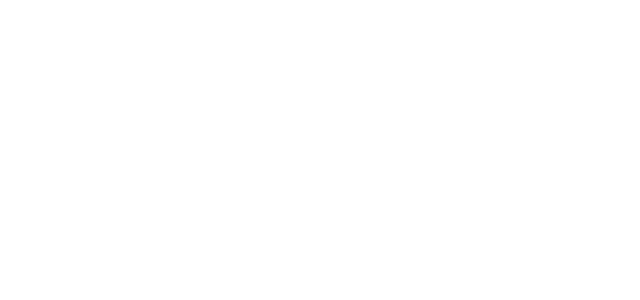
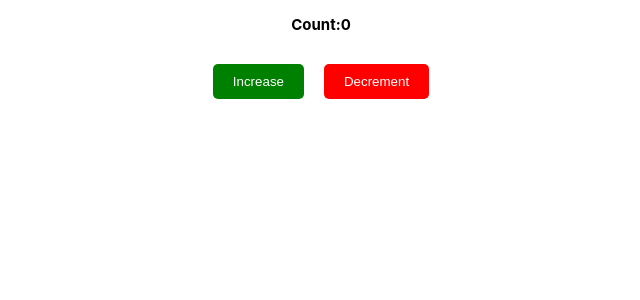
Before and after one commit to Nandhini-ns/React-Learning, a React (Create React App) app: page /hooks in a window 1280 px wide. Before the commit this address had no page. Shown: the top 300 px of the page, without its empty margins (319-959 px from the left). Built offline with nearby package versions, Linux system fonts and the light colour scheme.

Commit message:
Hooks - React useContext

```diff
--- a/src/App.js
+++ b/src/App.js
@@ -18,7 +18,8 @@
 import Es6 from './Compontent/Es6';
 import Child from './Compontent/Child';
 import List from './Compontent/List';
-
+import Hooks from './Compontent/Hooks';
+import  Capp from './Compontent/Capp';
 
 function App() {
   return (
@@ -29,6 +30,8 @@
            <Route path="/child" element={< Child/>} />
           {/* <Route path="/about" element={<About />} /> */}
           <Route path="/list" element={< List/>} />
+           <Route path="/hooks" element={< Hooks/>} />
+                 <Route path="/capp" element={<Capp/>} />
         </Routes>
       </BrowserRouter>
     </div>
--- /dev/null
+++ b/src/Compontent/Capp.js
@@ -0,0 +1,19 @@
+
+import UserContext from "./UserContext";
+import React,{useContext} from "react";
+
+
+function Child() {
+  const user = useContext(UserContext);
+  return <h1 style={{textAlign:"center",marginTop:"50px",background:"yellow"}}>Welcome, {user}!</h1>;
+}
+
+function Capp() {
+  return (
+    <UserContext.Provider value="NandhiniNadimuthu">
+      <Child />
+    </UserContext.Provider>
+  );
+}
+
+export default Capp;
--- /dev/null
+++ b/src/Compontent/Hooks.css
@@ -0,0 +1,24 @@
+.btn-container{
+    text-align: center;
+    margin-top: 20px;
+}
+ .bt{
+    margin: 10px;
+    padding: 10px 20px;
+    border: none;
+    border-radius: 5px;
+    color: white;
+    cursor: pointer;
+ }
+ .btn-inc{
+    background-color: green;
+ }
+ .btn-dec{
+    background-color: red;
+ }
+ .btn-inc:hover{
+    background-color: rgb(4, 81, 4);
+ }
+ .btn-dec:hover{
+    background-color: rgb(197, 7, 7);
+ }
--- /dev/null
+++ b/src/Compontent/Hooks.js
@@ -0,0 +1,20 @@
+
+import React,{useState,useEffect} from "react";
+import "./Hooks.css";
+function Counter(){
+    const[count, setCount]=useState(0);
+    useEffect(()=>{
+        console.log("Count updated:" , count);
+        document.title=`Count:${count}`;
+    },[count]);
+    return(
+        <div>
+            <p style={{textAlign:"center",fontWeight:"bold",fontSize:"15px"}}>Count:{count}</p>
+            <div className="btn-container">
+             <button onClick={() => setCount(count + 1)} className="bt btn-inc">Increase</button>
+             <button onClick={() => setCount(count - 1)} className="bt btn-dec">Decrement</button>
+             </div>
+        </div>
+    );
+}
+export default Counter;
--- /dev/null
+++ b/src/Compontent/UserContext.js
@@ -0,0 +1,40 @@
+// // import React from 'react'
+
+// // function Context() {
+// //   return (
+// //     <div>
+
+// //     </div>
+// //   )
+// // }
+
+// // export default Context
+
+
+// import React, { createContext, useContext } from "react";
+
+// // Context create pannrom
+// const UserContext = createContext();
+
+// function Child() {
+//   // useContext la UserContext call pannrom
+//   const user = useContext(UserContext);
+//   return <h1>Welcome, {user}!</h1>;
+// }
+
+// function App() {
+//   return (
+//     // Context provider la value pass pannrom
+//     <UserContext.Provider value="Nandhini">
+//       <Child />
+//     </UserContext.Provider>
+//   );
+// }
+
+// export default App;
+
+import {createContext} from "react";
+
+const UserContext =createContext();
+
+export default UserContext;
```
